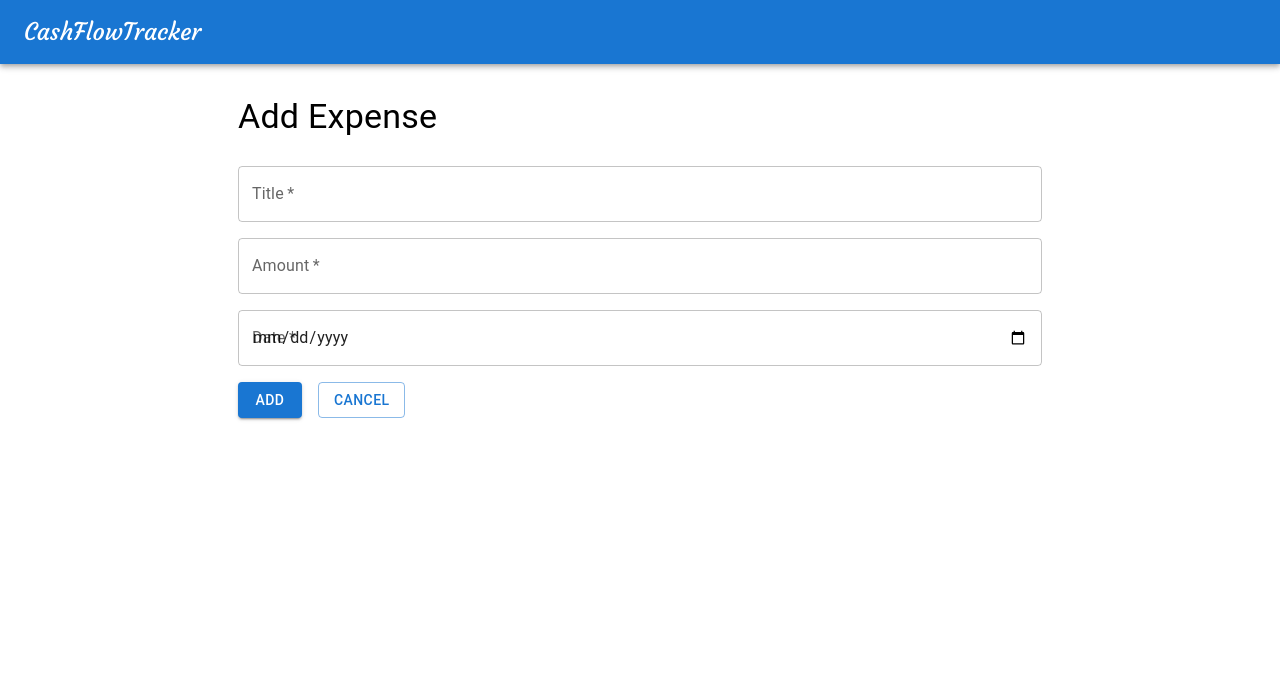
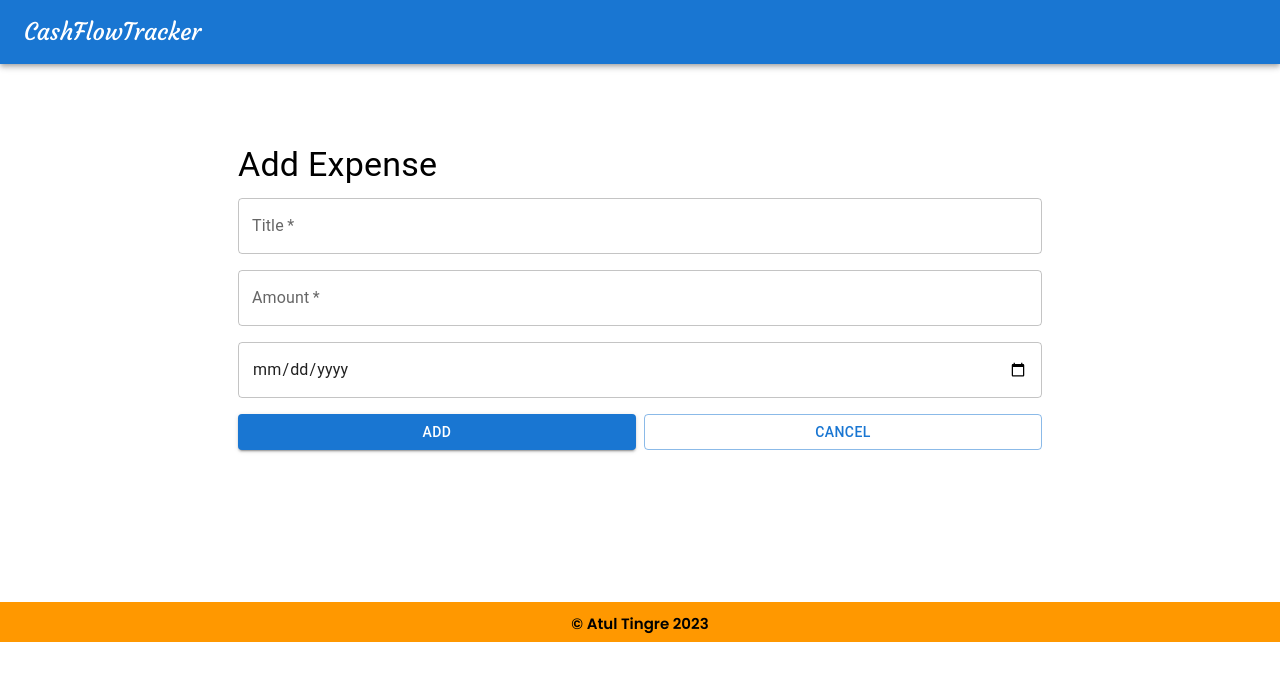
Before and after one commit to atultingre/expensetrack, a React (Create React App) app: page /add in a window 1280 px wide. Shown: the top 680 px of the page. Built offline with nearby package versions, Linux system fonts and the light colour scheme.

Commit message:
Countup Added

```diff
--- a/package.json
+++ b/package.json
@@ -11,6 +11,7 @@
     "file-saver": "^2.0.5",
     "moment": "^2.29.4",
     "react": "^18.2.0",
+    "react-countup": "^6.4.2",
     "react-dom": "^18.2.0",
     "react-router-dom": "^6.14.1",
     "react-scripts": "5.0.1",
--- a/src/App.js
+++ b/src/App.js
@@ -7,6 +7,7 @@ import ExpenseForm from "./components/Form/ExpenseForm";
 import ExpenseFormEdit from "./components/Form/ExpenseFormEdit";
 import "./index.css";
 import Navbar from "./components/Navbar";
+import Footer from "./components/Footer/Footer";
 const App = () => {
   const [expenses, setExpenses] = useState(() => {
     const savedExpenses = localStorage.getItem("expenses");
@@ -83,6 +84,7 @@ const App = () => {
           <Route  path="/edit/:id"  element={ <ExpenseFormEdit  expenses={expenses}  updateExpense={updateExpense} />  } />
         </Routes>
       </Container>
+      <Footer/>
     </>
   );
 };
--- /dev/null
+++ b/src/components/Footer/Footer.js
@@ -0,0 +1,13 @@
+import React from "react";
+import { Link } from "react-router-dom";
+
+const Footer = () => {
+    const date = new Date().getFullYear()
+  return (
+    <footer style={{}}>
+        <span ><Link to="https://atultingre.netlify.app/" target="_blank">&copy; Atul Tingre {date}</Link></span>
+    </footer>
+  );
+};
+
+export default Footer;
--- a/src/components/Form/ExpenseForm.js
+++ b/src/components/Form/ExpenseForm.js
@@ -1,7 +1,14 @@
 import React, { useState } from "react";
 import { useNavigate } from "react-router-dom";
 import { v4 as uuidv4 } from "uuid";
-import { Typography, TextField, Button, Container, Box } from "@mui/material";
+import {
+  Typography,
+  TextField,
+  Button,
+  Container,
+  Box,
+  Grid,
+} from "@mui/material";
 
 const ExpenseForm = ({ addExpense }) => {
   const navigate = useNavigate();
@@ -27,22 +34,23 @@ const ExpenseForm = ({ addExpense }) => {
   };
 
   return (
-    <Container maxWidth="md" sx={{ mt: 4 }}>
+    <Container maxWidth="md" sx={{ mt: 10, mb: 19 }}>
       <Typography variant="h4" gutterBottom>
         Add Expense
       </Typography>
       <Box component="form" onSubmit={handleSubmit}>
-        <div>
+        <Grid container rowGap={1} spacing={1}>
+          <Grid item xs={12}>
             <TextField
               label="Title"
               value={title}
               onChange={(e) => setTitle(e.target.value)}
               required
               fullWidth
-            sx={{ mt: 2 }}
+              color="warning"
             />
-        </div>
-        <div>
+          </Grid>
+          <Grid item xs={12}>
             <TextField
               label="Amount"
               type="number"
@@ -50,35 +58,34 @@ const ExpenseForm = ({ addExpense }) => {
               onChange={(e) => setAmount(e.target.value)}
               required
               fullWidth
-            sx={{ mt: 2 }}
+              color="warning"
             />
-        </div>
-        <div>
+          </Grid>
+          <Grid item xs={12}>
             <TextField
-            label="Date"
               type="date"
               value={date}
               onChange={(e) => setDate(e.target.value)}
               required
               fullWidth
-            sx={{ mt: 2 }}
+              color="warning"
             />
-        </div>
-        <Button
-          type="submit"
-          variant="contained"
-          sx={{ mt: 2, mr: 2 }}
-        >
+          </Grid>
+          <Grid item xs={6}>
+            <Button type="submit" variant="contained" fullWidth>
               Add
             </Button>
+          </Grid>
+          <Grid item xs={6}>
             <Button
               type="button"
               onClick={handleCancel}
               variant="outlined"
-          sx={{ mt: 2 }}
-        >
+              fullWidth>
               Cancel
             </Button>
+          </Grid>
+        </Grid>
       </Box>
     </Container>
   );
--- a/src/components/Form/ExpenseFormEdit.js
+++ b/src/components/Form/ExpenseFormEdit.js
@@ -7,6 +7,7 @@ import {
   Button,
   Container,
   Box,
+  Grid,
 } from "@mui/material";
 
 const ExpenseFormEdit = ({ expenses, updateExpense }) => {
@@ -50,34 +51,34 @@ const ExpenseFormEdit = ({ expenses, updateExpense }) => {
   }
 
   return (
-    // <Paper sx={{p:3}}>
-      <Container maxWidth="md" sx={{ mt: 4 }}>
+    <Container maxWidth="md" sx={{ mt: 10, mb: 15.5 }}>
       <Typography variant="h4" gutterBottom>
         Edit Expense
       </Typography>
       <Box component="form" onSubmit={handleSubmit}>
-          <div>
+        <Grid container spacing={1} rowGap={1}>
+          <Grid item xs={12} >
             <TextField
               label="Title"
               value={title}
               onChange={(e) => setTitle(e.target.value)}
               required
               fullWidth
-              sx={{ mt: 2 }}
+              color="warning"
             />
-          </div>
-          <div>
+          </Grid>
+          <Grid item xs={12}>
             <TextField
               label="Amount"
               type="number"
               value={amount}
               onChange={(e) => setAmount(e.target.value)}
               required
+              color="warning"
               fullWidth
-              sx={{ mt: 2 }}
             />
-          </div>
-          <div>
+          </Grid>
+          <Grid item xs={12} >
             <TextField
               label="Date"
               type="date"
@@ -85,22 +86,26 @@ const ExpenseFormEdit = ({ expenses, updateExpense }) => {
               onChange={(e) => setDate(e.target.value)}
               required
               fullWidth
-              sx={{ mt: 2 }}
+              color="warning"
             />
-          </div>
-          <Button type="submit" variant="contained" sx={{ mt: 2, mr: 2 }}>
+          </Grid>
+          <Grid item xs={6}>
+            <Button type="submit" variant="contained" fullWidth>
               Save
             </Button>
+          </Grid>
+          <Grid item xs={6}>
             <Button
               type="button"
               onClick={handleCancel}
               variant="outlined"
-            sx={{ mt: 2 }}>
+              fullWidth>
               Cancel
             </Button>
+          </Grid>
+        </Grid>
       </Box>
     </Container>
-    // </Paper>
   );
 };
 
--- a/src/components/Navbar.js
+++ b/src/components/Navbar.js
@@ -1,30 +1,41 @@
-import { AppBar, Box, Toolbar } from "@mui/material";
+import { AppBar, Button, Grid, Toolbar } from "@mui/material";
 import React from "react";
 import { Link, Navigate } from "react-router-dom";
 
 const Navbar = ({ setFilterDate, expenses }) => {
   return (
-    <AppBar position="static">
+    <Grid container>
+      <AppBar
+        position="static"
+        // style={{ backgroundColor: "#ff9800", color: "black" }}
+        >
         <Toolbar>
+          <Grid item xs={8}>
             <Link
               className="logo"
               exact
               to="/"
-          style={{ marginRight: "30px" }}
               onClick={() => setFilterDate("")}>
               CashFlowTracker
             </Link>
+          </Grid>
           {expenses.length === 0 ? (
             <Navigate exact to="/add" />
           ) : (
-          <Box display="flex">
+            <Grid item xs={4}>
+              <Button variant="outlined"
+              // color="secondary"
+              sx={{ color: "white" }}
+              >
                 <Link exact to="/add">
                   Add Expense
                 </Link>
-          </Box>
+              </Button>
+            </Grid>
           )}
         </Toolbar>
       </AppBar>
+    </Grid>
   );
 };
 
--- a/src/components/Table/ExpenseTable.js
+++ b/src/components/Table/ExpenseTable.js
@@ -1,33 +1,39 @@
-import moment from 'moment'
-import React from 'react'
-import { Link } from 'react-router-dom'
+import moment from "moment";
+import React from "react";
+import { Link } from "react-router-dom";
 import ModeEditIcon from "@mui/icons-material/ModeEdit";
 import DeleteOutlineIcon from "@mui/icons-material/DeleteOutline";
+import CountUp from "react-countup";
 
-const ExpenseTable = ({sortedExpenses,numberWithCommas, deleteExpense,totalSpent}) => {
+const ExpenseTable = ({
+  sortedExpenses,
+  numberWithCommas,
+  deleteExpense,
+  totalSpent,
+}) => {
   return (
     <div>
-        <table className="w-full border border-gray-300 table mt-2">
+      <table className="w-full border border-gray-300 table mt-2">
         <thead className="text-left">
           <tr>
-            <th className="border-b-2 border-gray-300 px-4 py-2">Date</th>
-            <th className="border-b-2 border-gray-300 px-4 py-2">Expense</th>
-            <th className="border-b-2 border-gray-300 px-4 py-2">Amount</th>
-            <th className="border-b-2 border-gray-300 px-4 py-2">Actions</th>
+            <th className="border-b-2 border-gray-300 px-2 py-2">Date</th>
+            <th className="border-b-2 border-gray-300 px-2 py-2">Expense</th>
+            <th className="border-b-2 border-gray-300 px-2 py-2">Amount</th>
+            <th className="border-b-2 border-gray-300 px-2 py-2">Actions</th>
           </tr>
         </thead>
         <tbody>
           {sortedExpenses.map((expense) => (
             <>
               <tr key={expense.id}>
-                <td className=" border-b border-gray-300 px-4 py-2">
+                <td className=" border-b border-gray-300 px-2 py-2">
                   {moment(expense.date).format("DD-MM-YYYY")}
                 </td>
-                <td className=" border-b border-gray-300 px-4 py-2">
+                <td className=" border-b border-gray-300 px-2 py-2">
                   {expense.title}
                 </td>
-                <td className=" border-b border-gray-300 px-4 py-2">
-                  ₹ {numberWithCommas(expense.amount)}
+                <td className=" border-b border-gray-300 px-2 py-2">
+                  <CountUp end={expense.amount} prefix="₹ " />
                 </td>
 
                 <td className="flex items-center my-auto">
@@ -51,14 +57,14 @@ const ExpenseTable = ({sortedExpenses,numberWithCommas, deleteExpense,totalSpent
             </th>
             <th
               colSpan={2}
-              className="border-b border-gray-300 px-4 py-2  text-left">
-              ₹ {numberWithCommas(totalSpent)}
+              className="border-b border-gray-300 px-2 py-2  text-left">
+              <CountUp end={totalSpent} prefix="₹ " />
             </th>
           </tr>
         </tbody>
       </table>
     </div>
-  )
-}
+  );
+};
 
-export default ExpenseTable
+export default ExpenseTable;
--- a/src/components/Table/FilterTable.js
+++ b/src/components/Table/FilterTable.js
@@ -9,10 +9,11 @@ const FilterTable = ({filterDate, handleChange, sortType, handleSortChange, hand
         <Grid item xs={4}>
           <TextField
             type="month"
-            label="Filter by month"
+            // label="Filter by month"
             value={filterDate}
             onChange={handleFilterChange}
             size="medium"
+            color='warning'
             fullWidth
           />
         </Grid>
@@ -26,6 +27,7 @@ const FilterTable = ({filterDate, handleChange, sortType, handleSortChange, hand
               onChange={handleSortChange}
               label="Sort by"
               size="medium"
+              color='warning'
               fullWidth>
               <MenuItem value="">None</MenuItem>
               <MenuItem value="dateAsc">Date Ascending</MenuItem>
@@ -41,7 +43,8 @@ const FilterTable = ({filterDate, handleChange, sortType, handleSortChange, hand
           <Button
             variant="contained"
             size="large"
-            sx={{ p: 1.7 }}
+            sx={{ p: 1.7 ,  fontWeight:600}}
+            // color='warning'
             onClick={handleDownload}
             fullWidth>
             Excel <SimCardDownloadIcon />
--- a/src/index.css
+++ b/src/index.css
@@ -14,10 +14,26 @@
 
 body {
   font-family: 'Poppins', sans-serif;
-  /* background-color: #f8f4f4; */
+  color: black;
+  min-height: calc(100vh - 40px);
 }
 
 .logo{
   font-family: 'Courgette', cursive;
   font-size: x-large;
 }
+
+footer {
+  padding: 10px 0;
+  bottom:0;
+  text-align: center;
+  width:100%;
+  height:40px;   /* Height of the footer */
+  background-color: #ff9800;
+}
+
+footer span{
+  margin-top: auto;
+  font-weight: 600;
+  font-size: 15px;
+}
```
Also changed, not shown: src/components/Table/SummeryTable.js (+19 -18 lines), 1 other file (tests, documents, lock files or other folders). Lines whose indentation alone changed are shown as unchanged.
